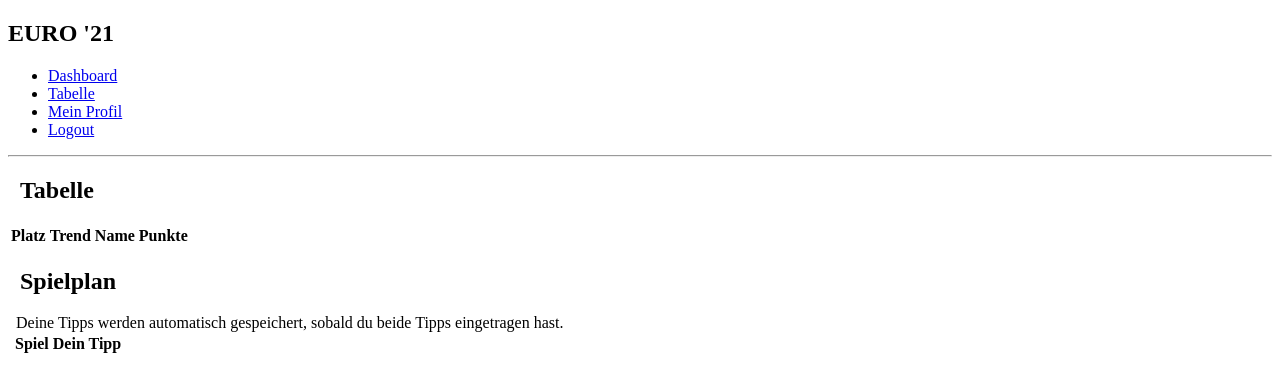
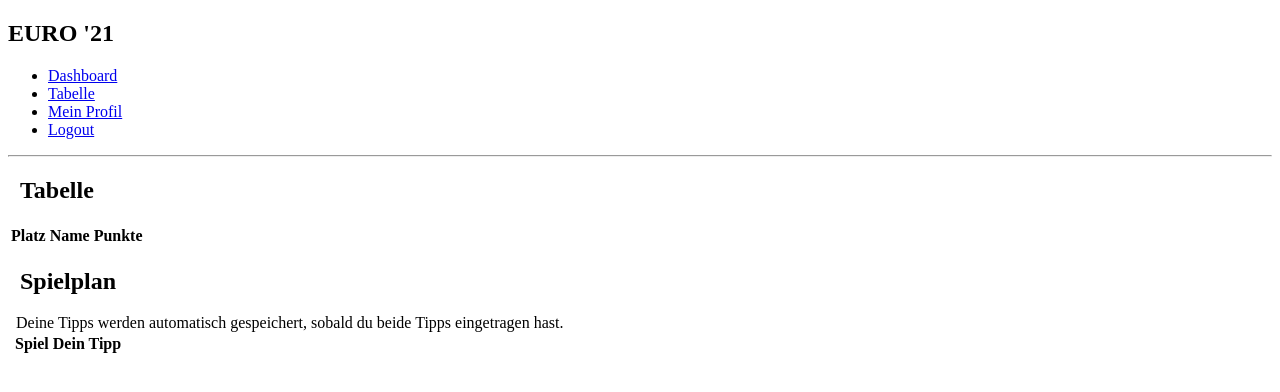
Before and after one commit to football-betting/frontend, a Symfony app: template templates/home/index.html.twig in a window 1280 px wide. Shown: the top 392 px of the page. Run offline with Twig, Linux system fonts and the light colour scheme; the template is opened without the code that fills it, so the values that code supplies are empty; some libraries are stand-ins or nearby versions.

Commit message:
This is where it all begins...

```diff
--- a/templates/home/ranking.html.twig
+++ b/templates/home/ranking.html.twig
@@ -5,7 +5,7 @@
             <thead>
             <tr>
                 <th scope="col">Platz</th>
-                <th scope="col">Trend</th>
+{#                <th scope="col">Trend</th>#}
                 <th scope="col">Name</th>
                 <th scope="col">Punkte</th>
             </tr>
@@ -14,7 +14,7 @@
             {% for user in users %}
                 <tr>
                     <th scope="row">{{ user.position }}</th>
-                    <td>-</td>
+{#                    <td>-</td>#}
                     <td>{{ user.name }}</td>
                     <td>{{ user.scoreSum }}</td>
                 </tr>
```
